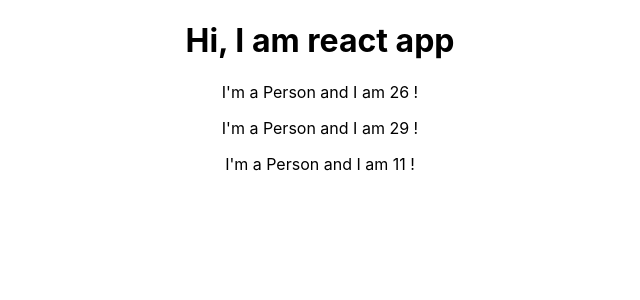
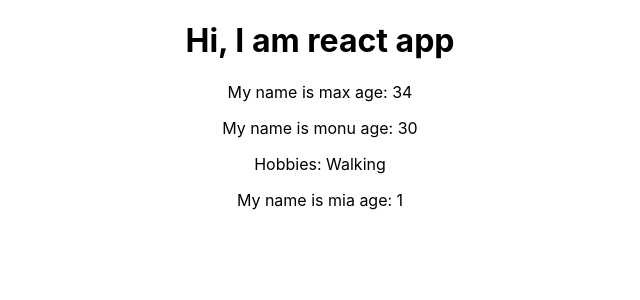
Before and after one commit to viks120/sahajreactlib, a React (Create React App) app in the folder react-complete-guide/: page / in a window 1280 px wide. Shown: the top 300 px of the page, without its empty margins (320-960 px from the left). Built offline with nearby package versions, Linux system fonts and the light colour scheme.

Commit message:
3:36 props and children

```diff
--- a/react-complete-guide/src/App.js
+++ b/react-complete-guide/src/App.js
@@ -7,9 +7,9 @@ class App extends Component {
     return (
       <div className="App">
         <h1>Hi, I am react app</h1>
-        <Person />
-        <Person />
-        <Person />
+        <Person name="max" age="34"/>
+        <Person name="monu" age="30">Hobbies: Walking</Person>
+        <Person name="mia" age="1"/>
       </div>
     );
   //  return React.createElement('div', {className: 'App'}, React.createElement('h1' , null, 'Hi, I\'m a App'));
--- a/react-complete-guide/src/Person/Person.js
+++ b/react-complete-guide/src/Person/Person.js
@@ -1,7 +1,12 @@
 import React from 'react';
 
-const person = () => {
-    return <p>I'm a Person and I am {Math.floor(Math.random()*30)} !</p>
-}
+const person = (props) => {
+    return (
+        <div>
+            <p>My name is {props.name} age: {props.age}</p>
+            <p>{props.children}</p>
+        </div>
+    );
+    };
 
 export default person;
```
